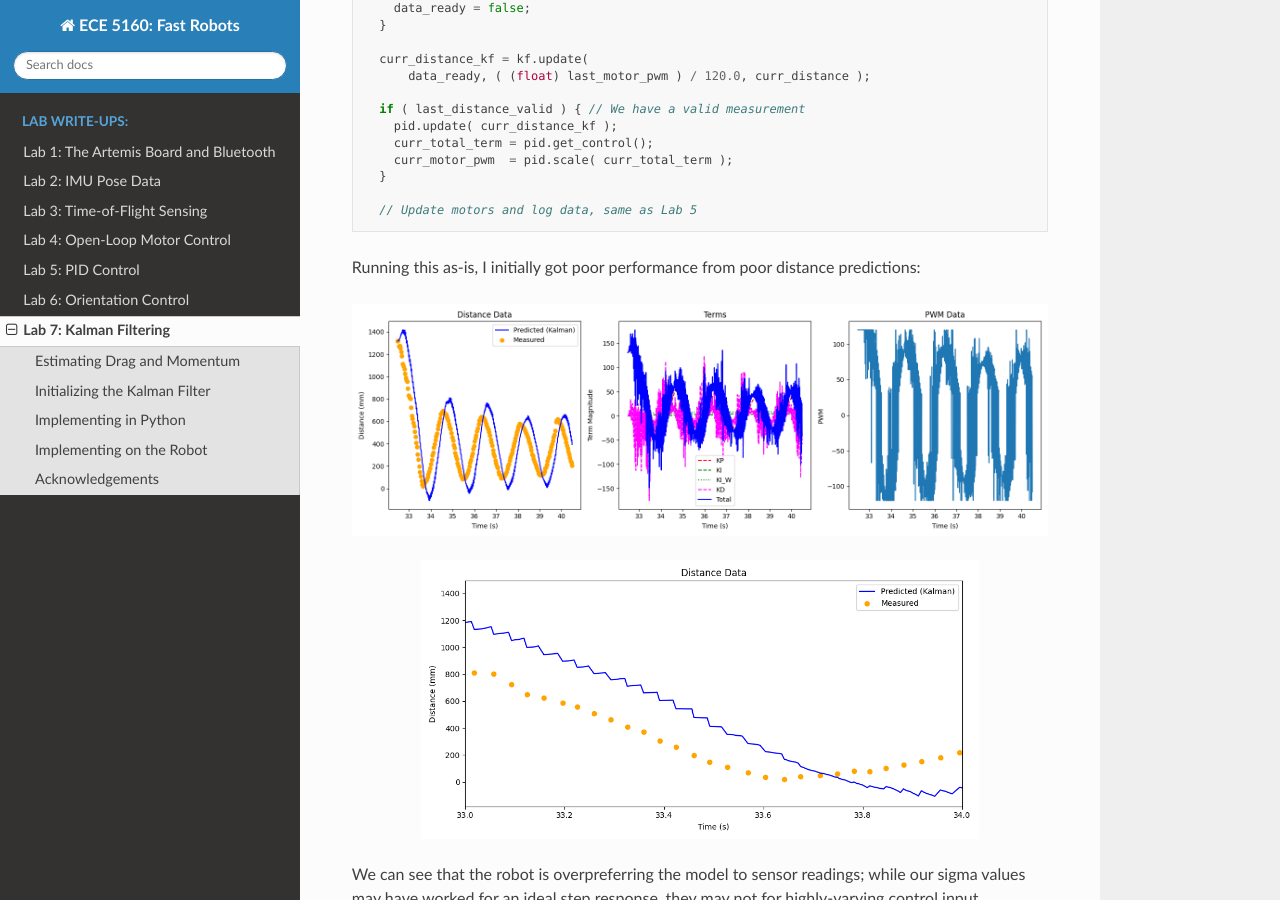
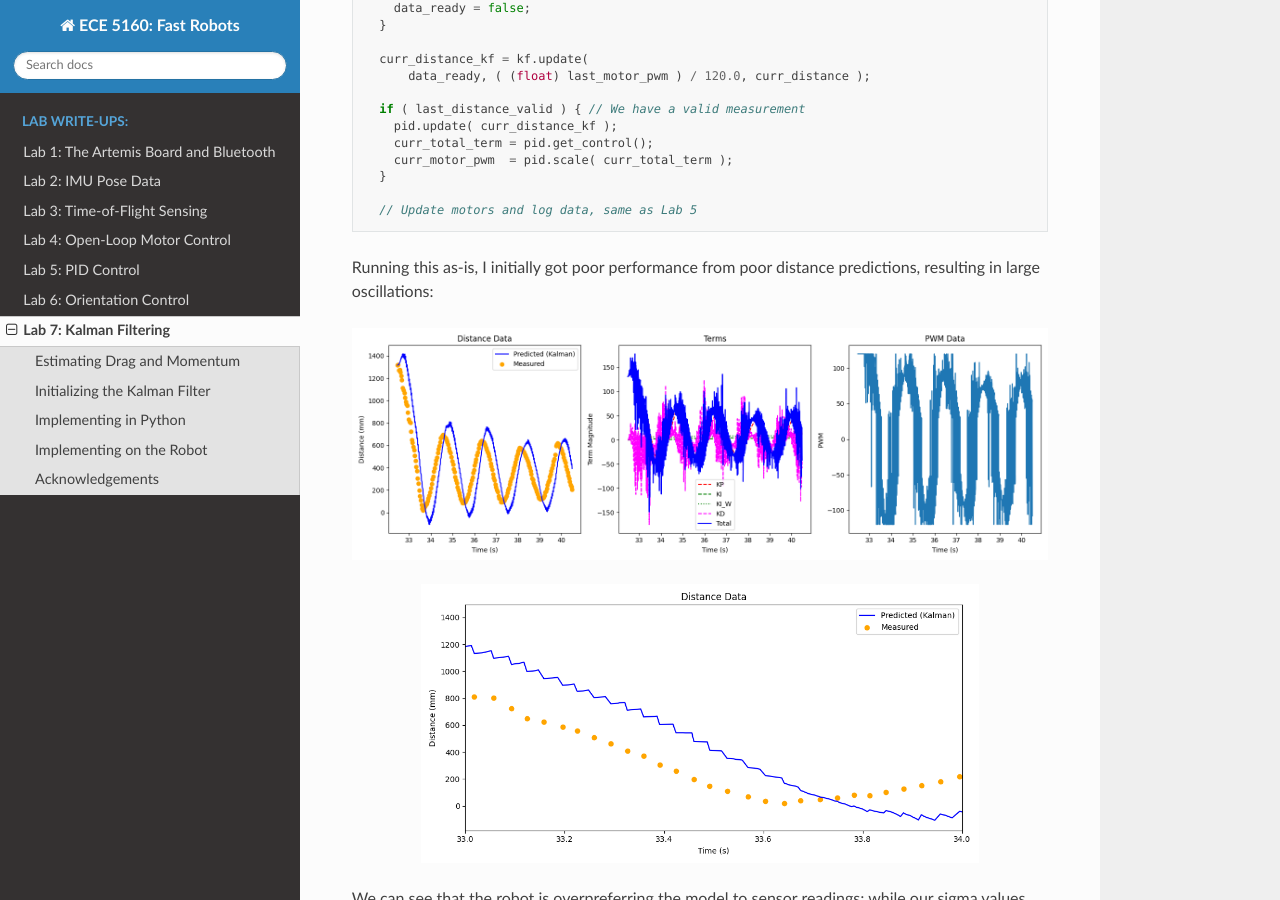
Before and after one commit to Aidan-McNay/fast-robots-docs, a Sphinx documentation site: the page built from docs/lab7.rst, in a window 1280 px wide and 900 px high, scrolled down 6978 px. Built offline with Sphinx 7.4.7 and the Read the Docs theme 3.1.0, drawn with Linux system fonts in a browser that asks for light colours.

Commit message:
Wording change

```diff
--- a/docs/lab7.rst
+++ b/docs/lab7.rst
@@ -441,7 +441,7 @@ Lab 5, now sourcing distance data from the filter:
      // Update motors and log data, same as Lab 5
 
 Running this as-is, I initially got poor performance from poor
-distance predictions:
+distance predictions, resulting in large oscillations:
 
 .. image:: img/lab7/kf_robot_overshoot_1.png
    :align: center
```
